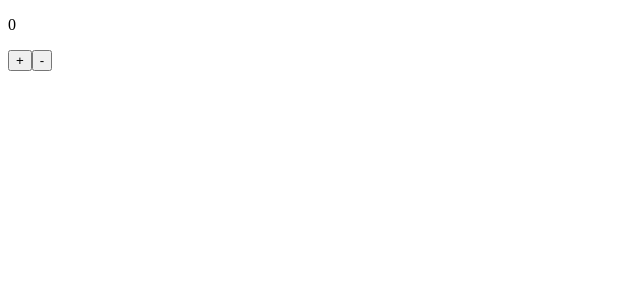
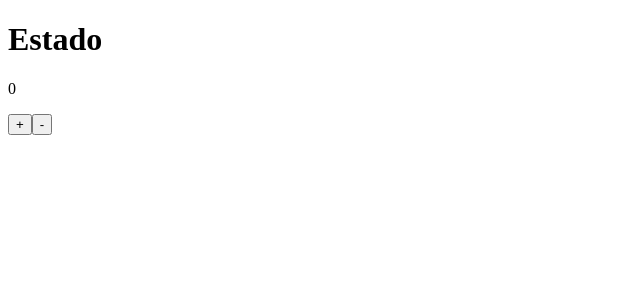
Before and after one commit to rdoramone/vuex, a Vue app: page / in a window 1280 px wide. Shown: the top 300 px of the page, without its empty margins (0-640 px from the left). Built offline with nearby package versions, Linux system fonts and the light colour scheme.

Commit message:
Adicionando título para identificar trecho que está usando o estado.

```diff
--- a/src/components/Count.vue
+++ b/src/components/Count.vue
@@ -1,5 +1,6 @@
 <template>
 <div>
+  <h1>Estado</h1>
   <p>{{ count }}</p>
   <div>
     <button @click="increment()">+</button>
```
